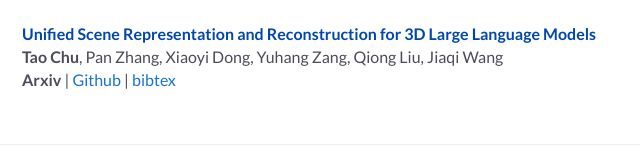
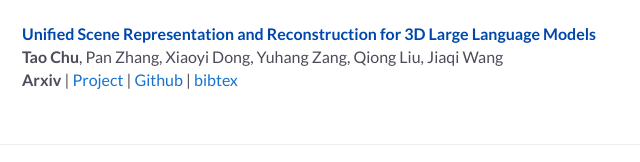
Before and after one commit to chtsy/chtsy.github.io, a plain HTML site: page index.html in a window 1280 px wide. Shown: the part 571-733 px from the top of the page, 400-1040 px from the left. Drawn offline with nearby package versions, Linux system fonts and the light colour scheme.

Commit message:
Update index.html

```diff
--- a/index.html
+++ b/index.html
@@ -102,6 +102,7 @@
             <a href="https://" style="color: #0047AB"><b>Unified Scene Representation and Reconstruction for 3D Large Language Models</b></a><br>
               <strong>Tao Chu</strong>, Pan Zhang, Xiaoyi Dong, Yuhang Zang, Qiong Liu, Jiaqi Wang<br>
               <strong>Arxiv</strong> |
+              <a href="https://chtsy.github.io/uni3drr-page/">Project</a> |
               <a href="https://github.com/chtsy/uni3drr">Github</a> |
             <a shape="rect" href="javascript:togglebib('uni3drr')" class="togglebib">bibtex</a>
             <pre xml:space="preserve">
```
